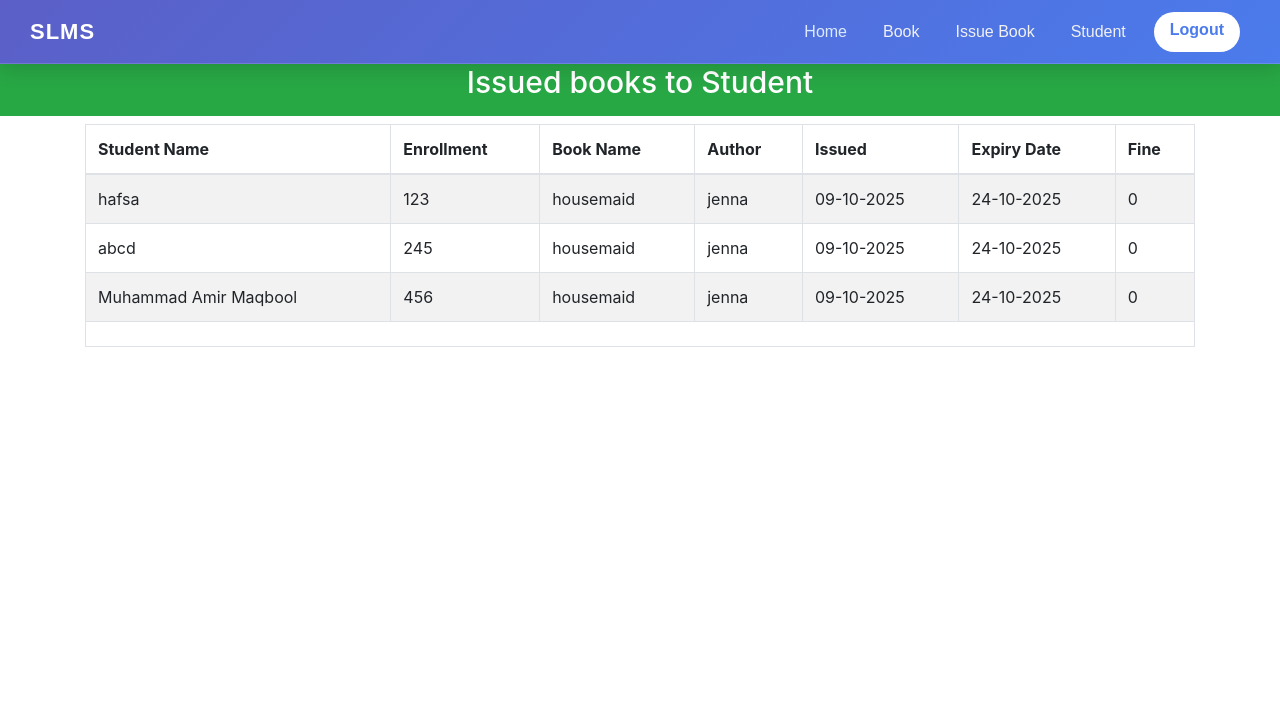
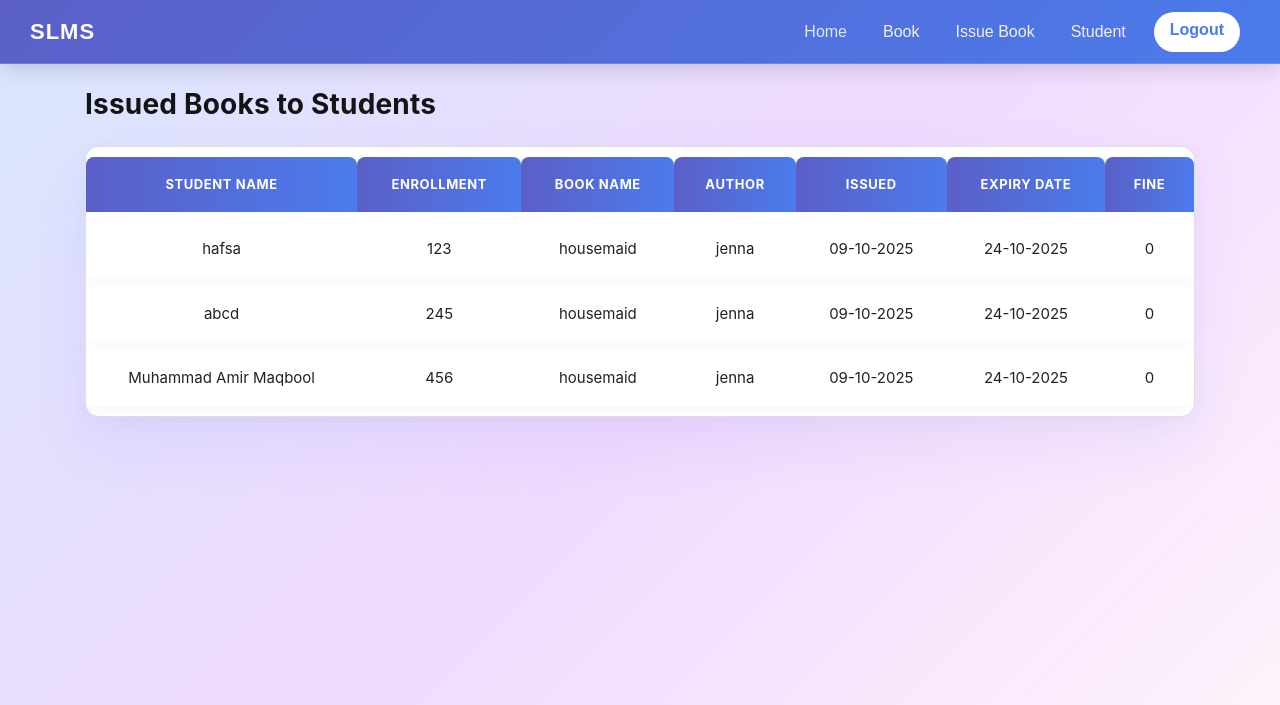
Before and after one commit to noorrbutt/Library-Management-System-, a Django app: page /viewissuedbook/ in a window 1280 px wide. Shown: the top 705 px of the page. Run offline with Django 3.2, Linux system fonts and the light colour scheme; a user stored in the database is signed in; data comes from the database, SQL or seed files in the repository; both versions use the stored data as it was after the commit; some libraries are stand-ins or nearby versions.

Commit message:
Minimal Ui and Functionality changes
-

```diff
--- a/librarymanagement/library/templates/library/addbook.html
+++ b/librarymanagement/library/templates/library/addbook.html
@@ -116,7 +116,7 @@
     			</div>
     		</div>
         </form>
-    	<div class="text-center">View Available Book In Library<a href="viewbook">Click here</a></div>
+    	<div class="text-center">View Available Book In Library<a href="{% url 'viewbook' %}" >Click here</a></div>
     </div>
 
 
--- a/librarymanagement/library/templates/library/viewissuedbook.html
+++ b/librarymanagement/library/templates/library/viewissuedbook.html
@@ -1,108 +1,78 @@
+{% load static %}
 <!DOCTYPE html>
-<html lang="en" dir="ltr">
+<html lang="en">
   <head>
-    <meta charset="utf-8">
-    <title></title>
-    <style media="screen">
-      table.redTable {
-      border: 2px solid #607d8b;
-      background-color: #EEE7DB;
-      width: 100%;
-      text-align: center;
-      border-collapse: collapse;
-      }
-      table.redTable td, table.redTable th {
-      border: 1px solid #AAAAAA;
-      padding: 3px 2px;
-      }
-      table.redTable tbody td {
-      font-size: 13px;
-      }
-      table.redTable tr:nth-child(even) {
-      background: #ffffff;
-      }
-      table.redTable thead {
-      background: #607d8b;
-      }
-      table.redTable thead th {
-      font-size: 19px;
-      font-weight: bold;
-      color: #FFFFFF;
-      text-align: center;
-      border-left: 2px solid #607d8b;
-      }
-      table.redTable thead th:first-child {
-      border-left: none;
-      }
+    <meta charset="utf-8" />
+    <title>Issued Books to Student</title>
 
-      table.redTable tfoot {
-      font-size: 13px;
-      font-weight: bold;
-      color: #FFFFFF;
-      background: #607d8b;
-      }
-      table.redTable tfoot td {
-      font-size: 13px;
-      }
-      table.redTable tfoot .links {
-      text-align: right;
-      }
-      table.redTable tfoot .links a{
-      display: inline-block;
-      background: #FFFFFF;
-      color: #607d8b;
-      padding: 2px 8px;
-      border-radius: 5px;
-      }
-      </style>
+    {% block css %}
+    <!-- Bootstrap -->
+    <link
+      href="https://cdn.jsdelivr.net/npm/bootstrap@5.3.2/dist/css/bootstrap.min.css"
+      rel="stylesheet"
+    >
+    <!-- Custom styles -->
+    <link rel="stylesheet" href="{% static 'student/css/viewstudent.css' %}">
+    {% endblock css %}
   </head>
+
   <body>
     {% include "library/navbaradmin.html" %}
-    <br>
-    <br>
-    <h3 class="p-3 mb-2 bg-success text-white" style = 'font-size: 30px;text-align:center;margin-bottom:0px;'>Issued books to Student</h3>
 
-{% if li%}
+    <main class="page-content">
       <div class="container">
-      <table class="table table-hover table-condensed table-striped table-bordered">
-        <thead>
+
+        <!-- Header -->
+        <div class="d-flex flex-column flex-md-row justify-content-between align-items-start align-items-md-center mb-4">
+          <h3 class="page-title mb-3 mb-md-0">Issued Books to Students</h3>
+        </div>
+
+        {% if li %}
+        <!-- Issued Books Table -->
+        <div class="card student-card">
+          <div class="card-body p-0">
+            <div class="table-responsive">
+              <table class="table table-borderless mb-0 align-middle">
+                <thead class="table-light">
                   <tr>
-        <th>Student Name</th>
-        <th>Enrollment</th>
-        <th>Book Name</th>
-        <th>Author</th>
-        <th>Issued</th>
-        <th>Expiry Date</th>
-        <th>Fine</th>
+                    <th scope="col">Student Name</th>
+                    <th scope="col">Enrollment</th>
+                    <th scope="col">Book Name</th>
+                    <th scope="col">Author</th>
+                    <th scope="col">Issued</th>
+                    <th scope="col">Expiry Date</th>
+                    <th scope="col">Fine</th>
                   </tr>
                 </thead>
-        <tfoot>
-        <tr>
-        <td colspan="7">
-        <div class="links"></div>
-        </td>
-        </tr>
-        </tfoot>
                 <tbody>
                   {% for t in li %}
                   <tr>
-              <td>{{t.0}}</td>
-              <td>{{t.1}}</td>
-              <td>{{t.2}}</td>
-              <td>{{t.3}}</td>
-              <td>{{t.4}}</td>
-              <td>{{t.5}}</td>
-              <td>{{t.6}}</td>
+                    <td class="py-3">{{ t.0 }}</td>
+                    <td class="py-3">{{ t.1 }}</td>
+                    <td class="py-3">{{ t.2 }}</td>
+                    <td class="py-3">{{ t.3 }}</td>
+                    <td class="py-3">{{ t.4 }}</td>
+                    <td class="py-3">{{ t.5 }}</td>
+                    <td class="py-3">{{ t.6 }}</td>
                   </tr>
-            {%endfor%}
+                  {% endfor %}
                 </tbody>
               </table>
             </div>
-    {%else%}
-    <h1> 0 book Issued</h1>
-    {%endif%}
+          </div>
+        </div>
 
-    <br><br><br><br><br><br><br><br><br>
+        {% else %}
+        <!-- No Books Message -->
+        <h4 class="text-center mt-5 text-muted">No Books Issued</h4>
+        {% endif %}
+
+      </div>
+    </main>
+
     {% include "library/footer.html" %}
+
+    <!-- Optional: Bootstrap JS Bundle -->
+    <script src="https://cdn.jsdelivr.net/npm/bootstrap@5.3.2/dist/js/bootstrap.bundle.min.js"></script>
   </body>
 </html>
```
Also changed, not shown: librarymanagement/library/templates/library/viewstudent.html (deleted, +0 -107 lines), db.sqlite3. Lines whose indentation alone changed are shown as unchanged.
